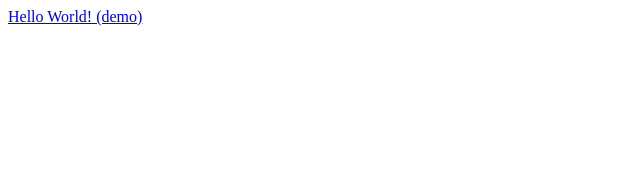
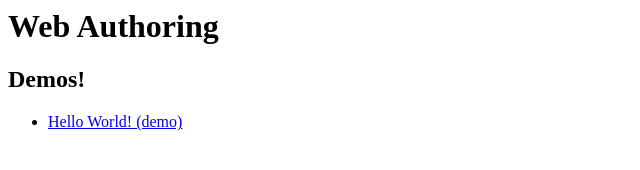
Before and after one commit to nmdewart/nmdewart.github.com, a plain HTML site: page index.html in a window 1280 px wide. Shown: the whole page, without its empty margins (0-640 px from the left). Drawn offline with Linux system fonts and the light colour scheme.

Commit message:
Update index.html
Add demo section.

```diff
--- a/index.html
+++ b/index.html
@@ -1 +1,6 @@
-<a href="helloworld.html">Hello World! (demo)</a>
+<h1>Web Authoring</h1>
+
+<h2>Demos!</h2>
+<ul>
+  <li><a href="helloworld.html">Hello World! (demo)</a></li>
+</ul>
```
